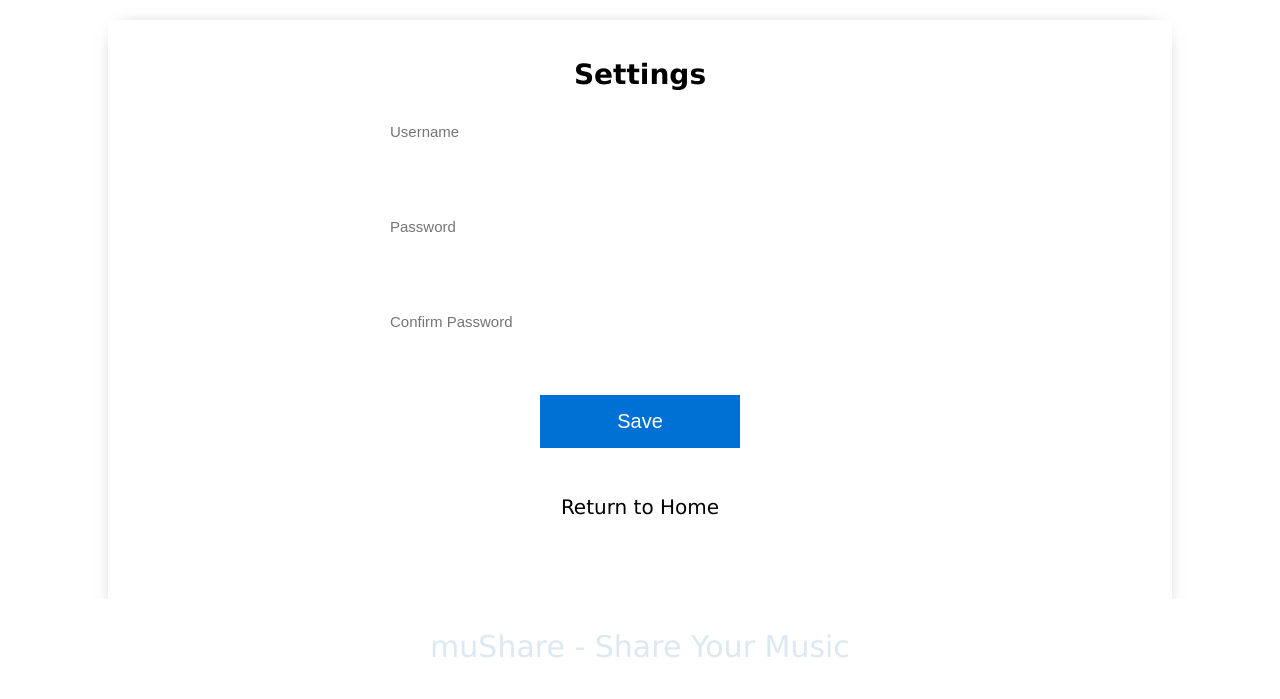
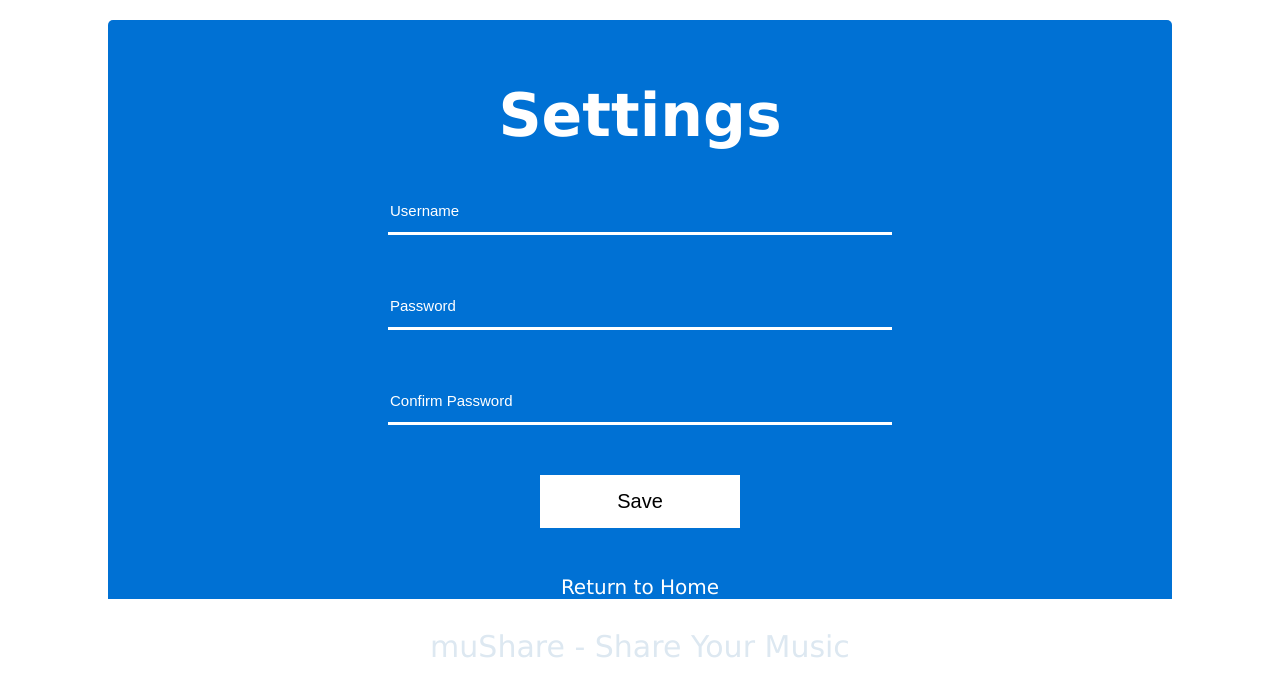
Before and after one commit to pmatarodrigues/muShare, a Node server app: page /settings in a window 1280 px wide. Shown: the part 101-800 px from the top of the page. Run offline with Node 20, Linux system fonts and the light colour scheme; the visitor is signed in with stand-in values (Sample User, id 1); some libraries are stand-ins or nearby versions.

Commit message:
Settings redesign

```diff
--- a/public/stylesheets/style.css
+++ b/public/stylesheets/style.css
@@ -230,13 +230,26 @@ input[type=submit]{
 .settings-box{
   width: 80%;
   height: 70vh;
-  background-color: white;
+  background-color: var(--dark-blue);
   border-radius: 5px;
   margin: 0 auto;
   margin-top: 20px;
   padding: 20px;
-  box-shadow: 0px 0px 20px -15px black;
   text-align: center;
+}
+.settings-box > h1{
+  color: white;
+  font-size: 60px;
+}
+.settings-box > form > button{
+  background-color: white;
+  color: black;
+}
+.settings-box > a{
+  color: white;
+}
+.settings-box ::placeholder{
+  color: white;
 }
 
 /* Add Animation */
```
